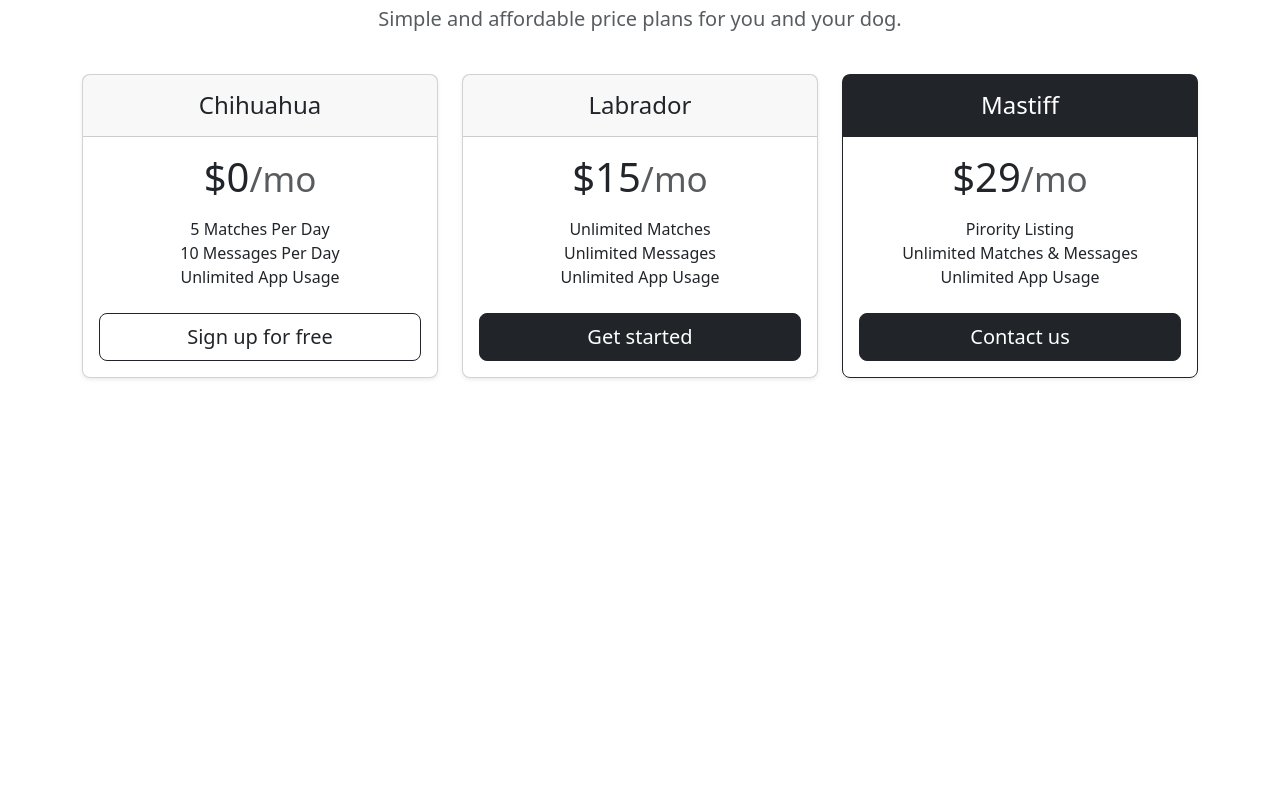
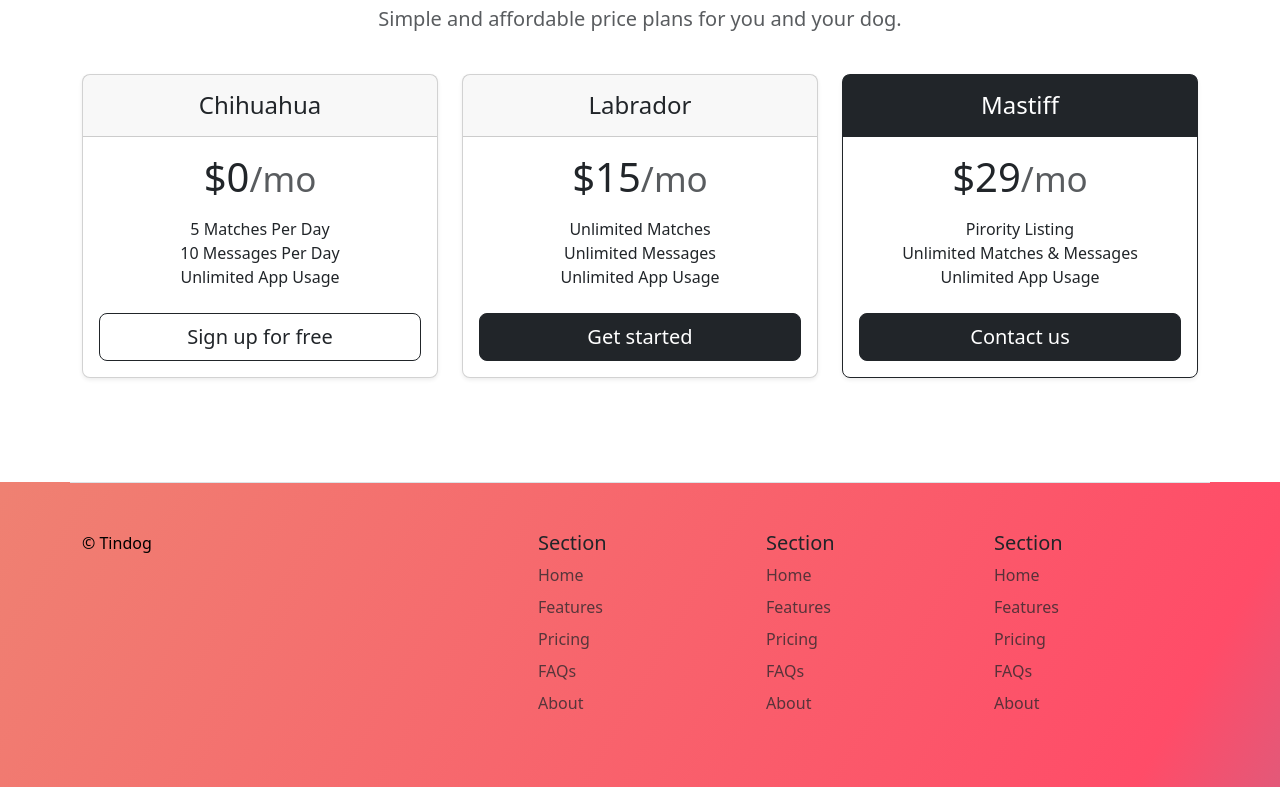
Before and after one commit to amrmagdy92/tindog-startup, a plain HTML site: page index.html in a window 1280 px wide. Shown: the part 1795-2582 px from the top of the page. Before the commit the page ends 2229 px from the top, so only its background shows below. Drawn offline with nearby package versions, Linux system fonts and the light colour scheme.

Commit message:
Added the footer

```diff
--- a/index.html
+++ b/index.html
@@ -178,6 +178,46 @@
                 </div>
             </main>
         </section>
+        <section class="gradient-background">
+            <div class="container">
+                <footer class="row row-cols-1 row-cols-sm-2 row-cols-md-5 py-5 mt-5 border-top">
+                    <div class="col mb-3">
+                        <a href="/" class="d-flex align-items-center mb-3 link-body-emphasis text-decoration-none">© Tindog</a>
+                    </div>
+                    <div class="col mb-3"></div>
+                    <div class="col mb-3">
+                        <h5>Section</h5>
+                        <ul class="nav flex-column">
+                            <li class="nav-item mb-2"><a href="#" class="nav-link p-0 text-body-secondary">Home</a></li>
+                            <li class="nav-item mb-2"><a href="#" class="nav-link p-0 text-body-secondary">Features</a></li>
+                            <li class="nav-item mb-2"><a href="#" class="nav-link p-0 text-body-secondary">Pricing</a></li>
+                            <li class="nav-item mb-2"><a href="#" class="nav-link p-0 text-body-secondary">FAQs</a></li>
+                            <li class="nav-item mb-2"><a href="#" class="nav-link p-0 text-body-secondary">About</a></li>
+                        </ul>
+                    </div>
+                    <div class="col mb-3">
+                        <h5>Section</h5>
+                        <ul class="nav flex-column">
+                            <li class="nav-item mb-2"><a href="#" class="nav-link p-0 text-body-secondary">Home</a></li>
+                            <li class="nav-item mb-2"><a href="#" class="nav-link p-0 text-body-secondary">Features</a></li>
+                            <li class="nav-item mb-2"><a href="#" class="nav-link p-0 text-body-secondary">Pricing</a></li>
+                            <li class="nav-item mb-2"><a href="#" class="nav-link p-0 text-body-secondary">FAQs</a></li>
+                            <li class="nav-item mb-2"><a href="#" class="nav-link p-0 text-body-secondary">About</a></li>
+                        </ul>
+                    </div>
+                    <div class="col mb-3">
+                        <h5>Section</h5>
+                        <ul class="nav flex-column">
+                            <li class="nav-item mb-2"><a href="#" class="nav-link p-0 text-body-secondary">Home</a></li>
+                            <li class="nav-item mb-2"><a href="#" class="nav-link p-0 text-body-secondary">Features</a></li>
+                            <li class="nav-item mb-2"><a href="#" class="nav-link p-0 text-body-secondary">Pricing</a></li>
+                            <li class="nav-item mb-2"><a href="#" class="nav-link p-0 text-body-secondary">FAQs</a></li>
+                            <li class="nav-item mb-2"><a href="#" class="nav-link p-0 text-body-secondary">About</a></li>
+                        </ul>
+                    </div>
+                </footer>
+            </div>
+        </section>
         <script src="https://cdn.jsdelivr.net/npm/bootstrap@5.3.2/dist/js/bootstrap.bundle.min.js" integrity="sha384-C6RzsynM9kWDrMNeT87bh95OGNyZPhcTNXj1NW7RuBCsyN/o0jlpcV8Qyq46cDfL" crossorigin="anonymous"></script>
     </body>
 </html>
```
